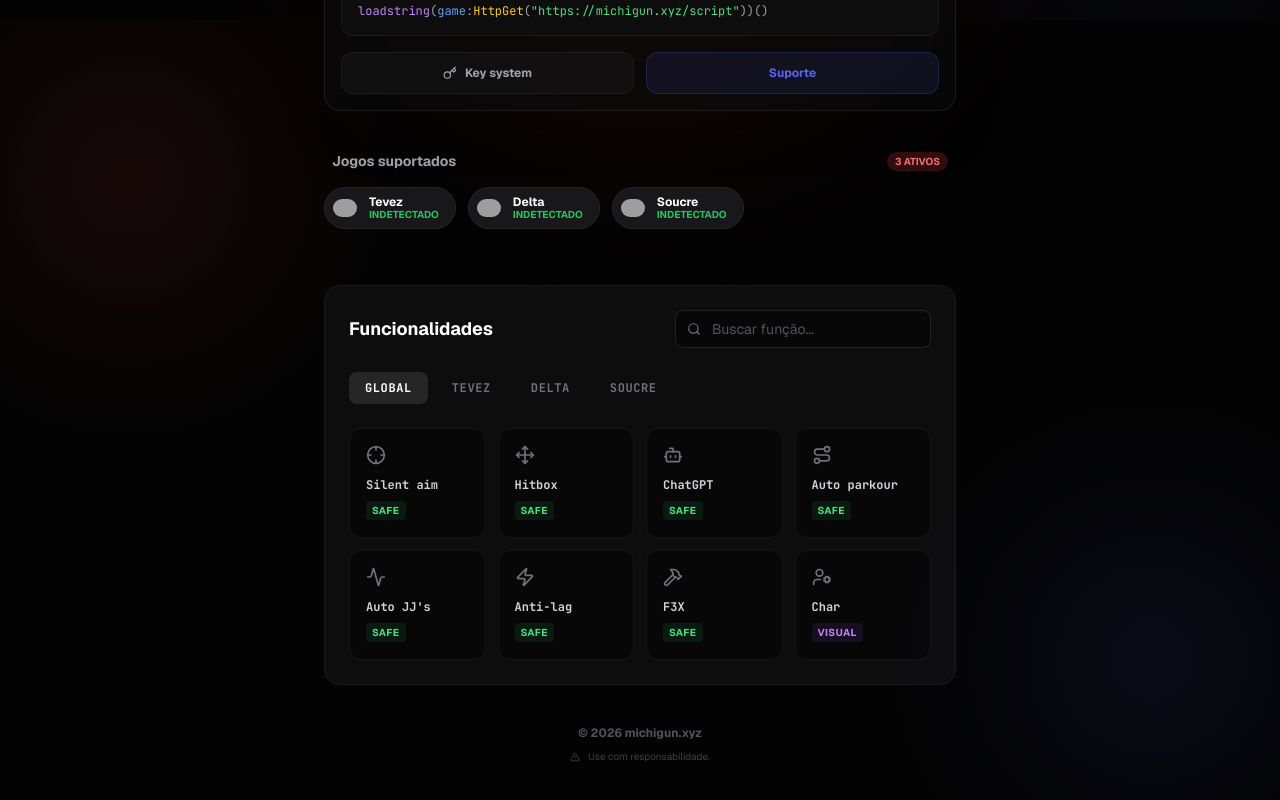
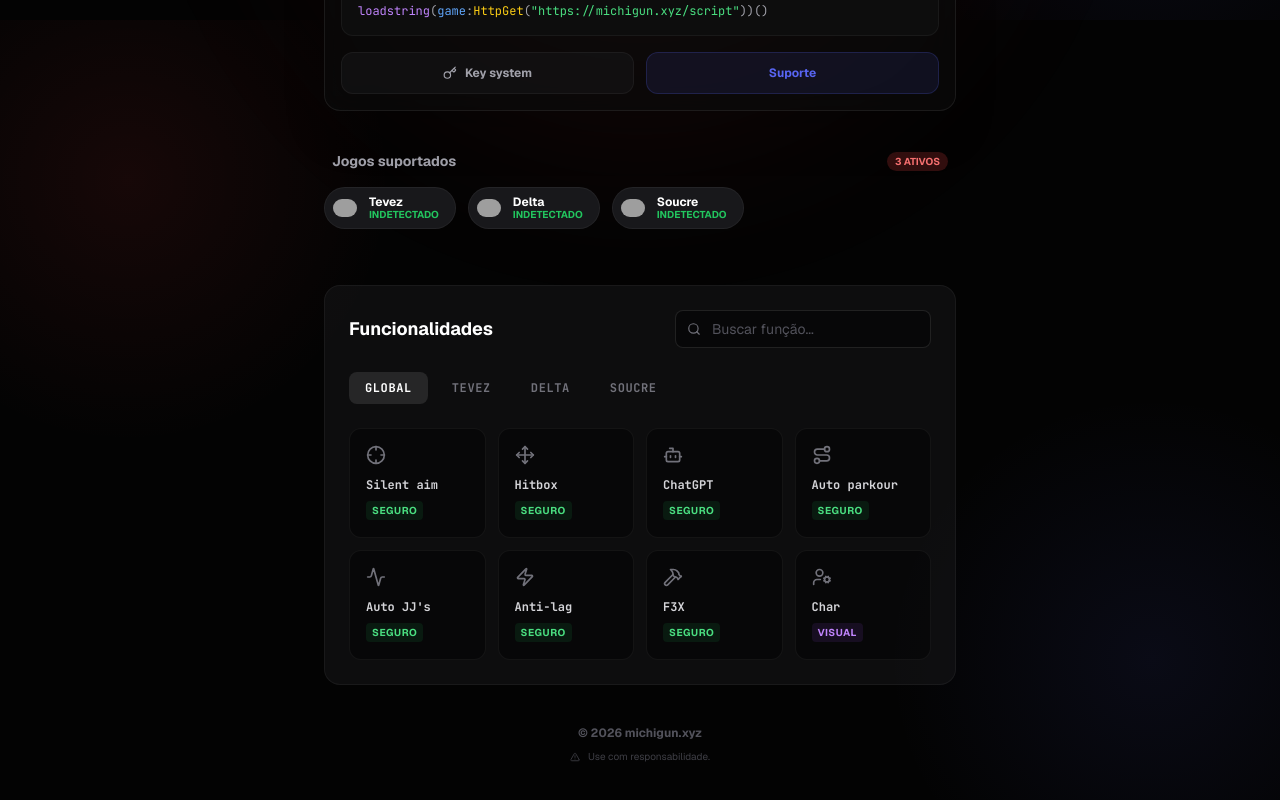
Before and after one commit to M0vi/michigun, a Next.js app: page / in a window 1280 px wide. Shown: the part 780-1580 px from the top of the page. Built offline with nearby package versions, Linux system fonts and the light colour scheme; no server answers; the database is empty; grey boxes are pictures that could not be loaded.

Commit message:
update FeatureSection.tsx

```diff
--- a/components/FeatureSection.tsx
+++ b/components/FeatureSection.tsx
@@ -88,10 +88,10 @@ export default function FeatureSection() {
               <div className={cn(
                 "text-[10px] font-bold uppercase tracking-wider inline-block px-1.5 py-0.5 rounded",
                 item.type === 'safe' ? "text-green-400 bg-green-500/10" :
-                item.type === 'risk' ? "text-red-400 bg-red-500/10" :
-                "text-purple-400 bg-purple-500/10"
+                  item.type === 'risk' ? "text-red-400 bg-red-500/10" :
+                    "text-purple-400 bg-purple-500/10"
               )}>
-                {item.type}
+                {item.type === 'safe' ? 'SEGURO' : item.type === 'risk' ? 'RISCO' : 'VISUAL'}
               </div>
             </motion.div>
           ))}
```
